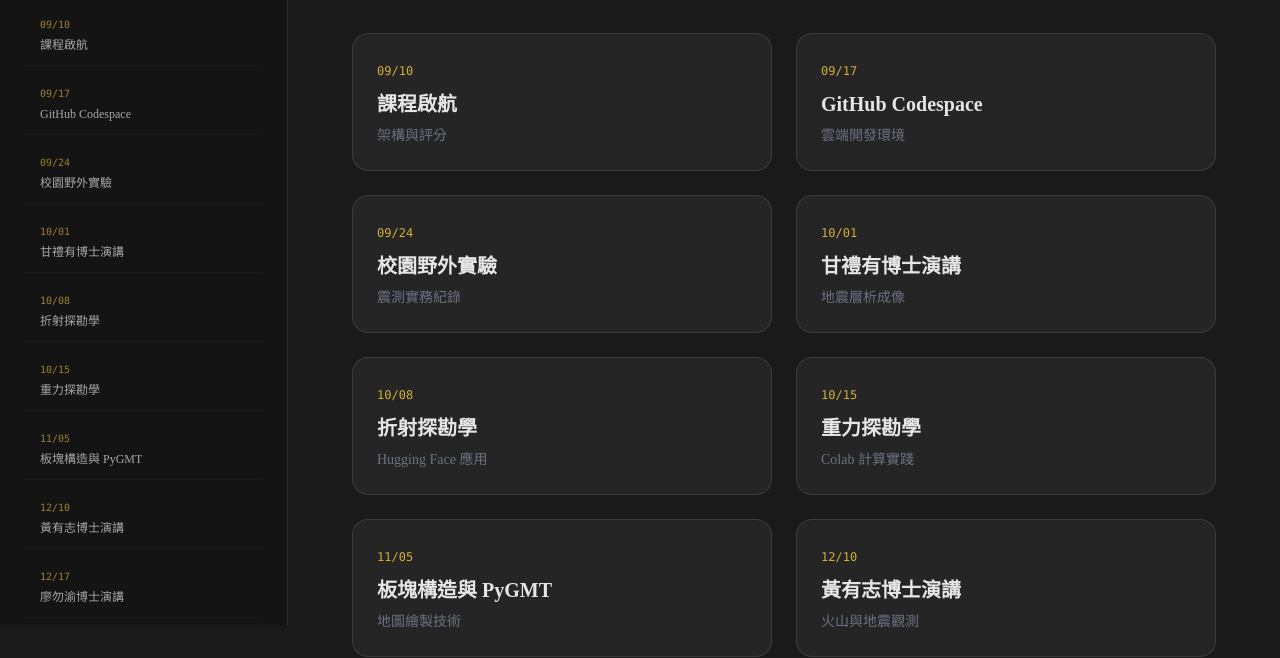
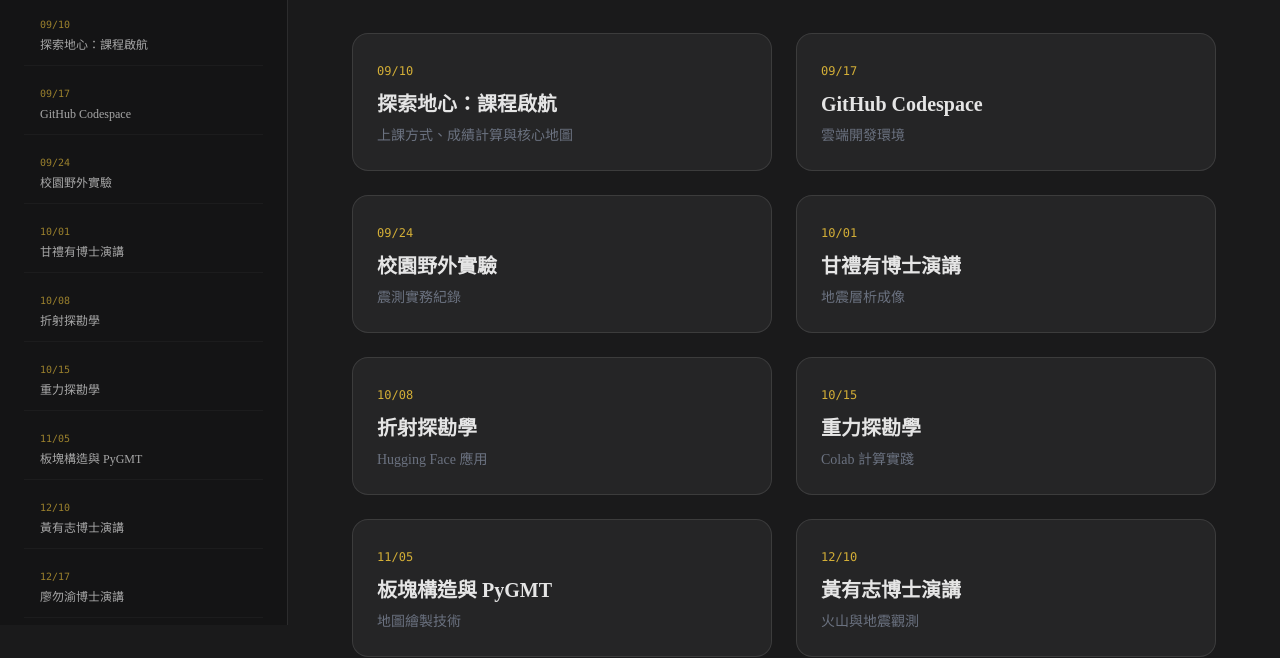
Before and after one commit to yaxin06/2025_term_report_geophysics_new, a plain HTML site: page docs/index.html in a window 1280 px wide. Shown: the part 175-833 px from the top of the page. Drawn offline with nearby package versions, Linux system fonts and the light colour scheme.

Commit message:
Update course title and details in index.html

```diff
--- a/docs/index.html
+++ b/docs/index.html
@@ -242,7 +242,11 @@ fig.plot(data="@hotspots.txt", style="c0.2c", fill="red")</code></pre>
             return {
                 currentPage: 'home',
                 courses: [
-                    { id: 'w1', date: '09/10', title: '課程啟航', subtitle: '架構與評分' },
+                  { id: 'w1', date: '09/10', title: '探索地心：課程啟航', subtitle: '上課方式、成績計算與核心地圖', details: [
+                        { label: '上課方式', text: '探究式教學，強調從實作中理解物理現象。', tag: 'Structure' },
+                        { label: '成績計算', text: '專題發表 40% <br> 實驗報告 30% <br> 實作參與 30%', tag: 'Grading' },
+                        { label: '核心主題', text: '建立地球物理知識框架。', tag: 'Core' }
+                    ]},
                     { id: 'w2', date: '09/17', title: 'GitHub Codespace', subtitle: '雲端開發環境' },
                     { id: 'w3', date: '09/24', title: '校園野外實驗', subtitle: '震測實務紀錄' },
                     { id: 'w4', date: '10/01', title: '甘禮有博士演講', subtitle: '地震層析成像' },
```
